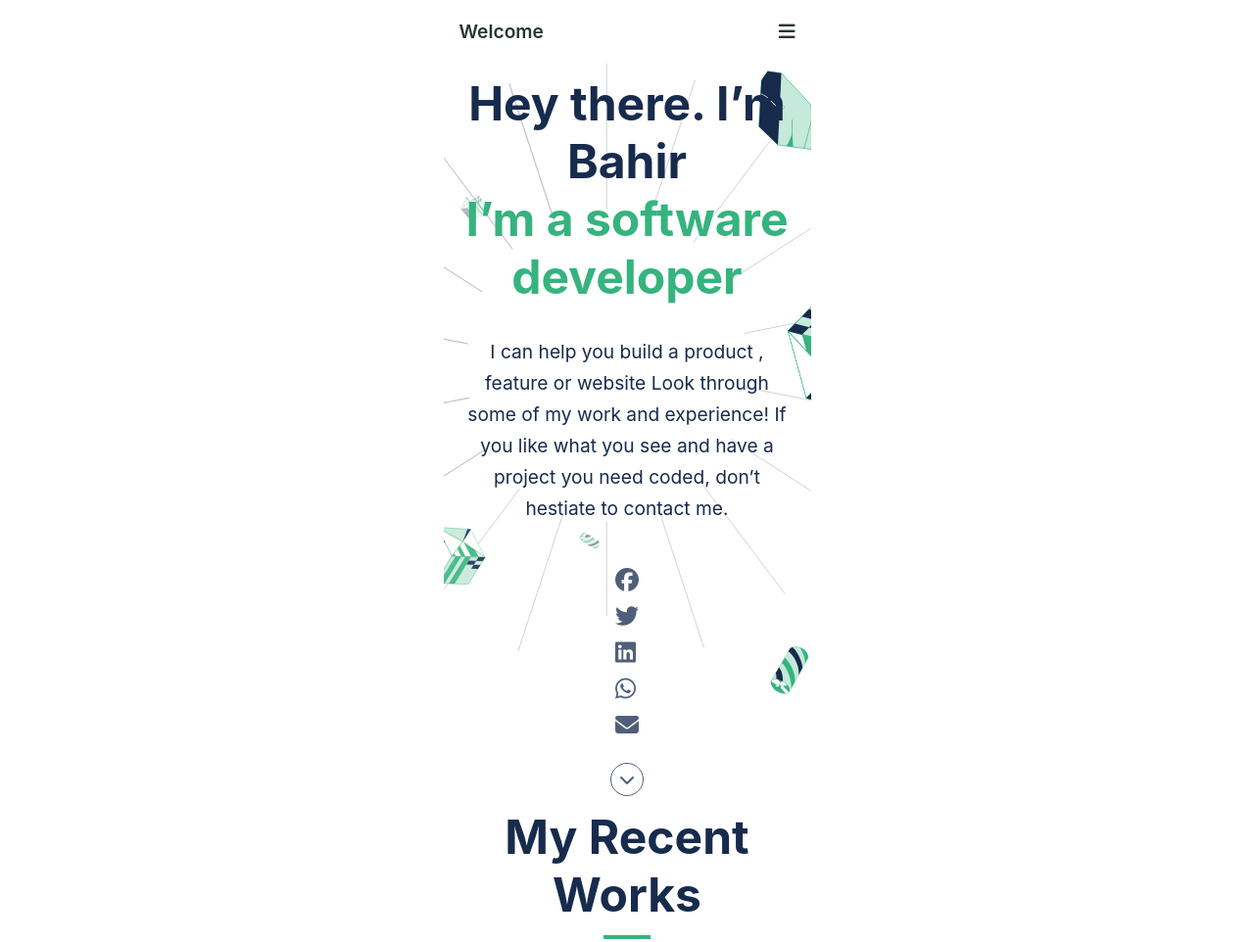
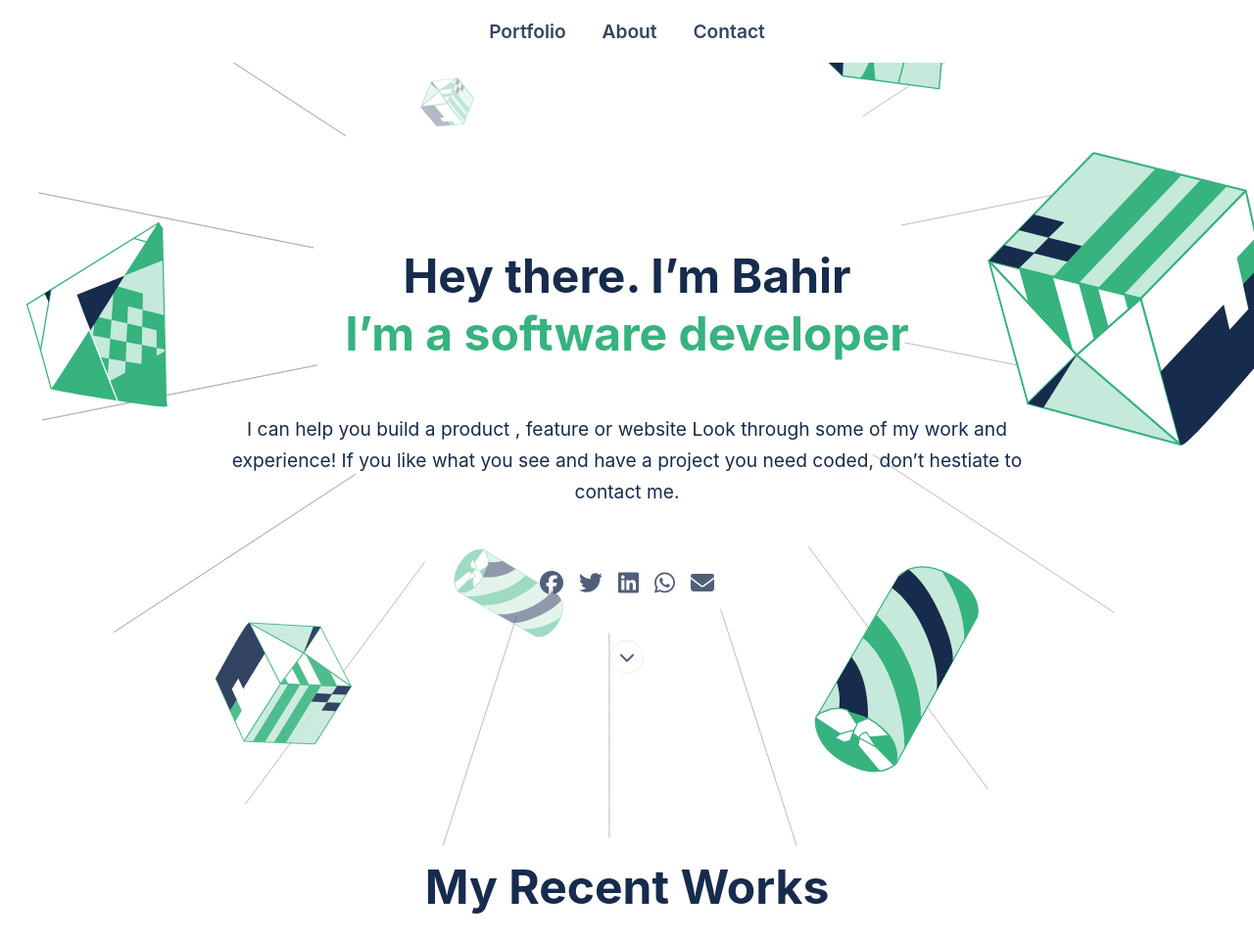
Before and after one commit to BahirHakimy/My-Portfolio, a plain HTML site: page index.html in a window 1280 px wide. Shown: the top 962 px of the page at 98% size. Drawn offline with Linux system fonts and the light colour scheme.

Commit message:
Update index.html and style.css to support desktop version

```diff
--- a/index.html
+++ b/index.html
@@ -15,8 +15,13 @@
     <main>
       <header>
         <a href="#" id="logo">Welcome</a>
-        <nav>
+        <nav id="humberger">
           <i class="fa-solid fa-bars"></i>
+        </nav>
+        <nav id="desktop-nav">
+          <a href="#welcome">Portfolio</a>
+          <a href="#about-me">About</a>
+          <a href="#contact-form">Contact</a>
         </nav>
       </header>
       <section id="welcome">
@@ -30,7 +35,7 @@
           of my work and experience! If you like what you see and have a project
           you need coded, don’t hestiate to contact me.
         </p>
-        <ul class="social-icons">
+        <ul class="social-icons flex-center">
           <li class="social-icon">
             <a href="https://www.facebook.com/profile.php?id=100004886324671">
               <i class="fa-brands fa-facebook"></i>
--- a/style.css
+++ b/style.css
@@ -22,7 +22,6 @@
 
 body {
   font-family: "Inter", sans-serif;
-  width: 375px;
   margin: auto;
 }
 
@@ -35,6 +34,19 @@ header {
   font-size: 1.2rem;
   font-weight: 600;
   line-height: 3rem;
+}
+
+#desktop-nav {
+  display: none;
+}
+
+#desktop-nav > a {
+  color: var(--navy);
+  font: 0.9rem;
+  text-align: center;
+  font-weight: 600;
+  line-height: 1.25rem;
+  margin: auto 1rem;
 }
 
 a {
@@ -51,7 +63,7 @@ a {
   justify-content: space-evenly;
   align-items: center;
   flex-direction: column;
-  background-image: url("./assets/background/welcome.svg");
+  background-image: url("./assets/background/header.svg");
   background-size: contain;
   background-repeat: no-repeat;
   min-height: 90vh;
@@ -79,6 +91,7 @@ a {
   text-align: center;
   color: var(--secondary);
   padding: 0 1rem;
+  max-width: 85%;
 }
 
 .social-icons {
@@ -102,7 +115,7 @@ a {
   width: 2rem;
   height: 2rem;
   border-radius: 50%;
-  border: 1px solid var(--gray);
+  border: 1px solid var(--smoke);
 }
 
 #recent-works {
@@ -193,6 +206,7 @@ a {
   background-size: contain;
   background-repeat: no-repeat;
   padding: 0.5rem;
+  height: 50vh;
 }
 
 .about-me-card {
@@ -281,3 +295,66 @@ footer {
 #submit-button {
   margin: 0;
 }
+
+/* Small devices (portrait tablets and large phones, 600px and up) */
+@media only screen and (min-width: 600px) {
+  #welcome {
+    background-size: cover;
+    min-height: 100vh;
+    background-position: center;
+  }
+  #about-me-intro {
+    height: 70vh;
+  }
+}
+
+/* Medium devices (landscape tablets, 768px and up) */
+@media only screen and (min-width: 768px) {
+  header {
+    justify-content: center;
+  }
+  #logo,
+  #humberger {
+    display: none;
+  }
+  #desktop-nav {
+    display: block;
+  }
+  #welcome {
+    background-image: url("assets/background/header-desktop.svg");
+    justify-content: center;
+    gap: 20px;
+    background-size: cover;
+  }
+  .description {
+    max-width: 65%;
+  }
+  #recent-works {
+    grid-template: auto repeat(3, 1fr) / repeat(2, 1fr);
+  }
+  #group {
+    grid-column: 1 / span 2;
+  }
+  #indicator {
+    display: none;
+  }
+  #about-me-intro {
+    background-image: url("./assets/background/about-me-desktop.svg");
+    background-size: cover;
+  }
+}
+
+/* Large devices (laptops/desktops, 992px and up) */
+@media only screen and (min-width: 992px) {
+  #recent-works {
+    grid-template: auto repeat(2, 1fr) / repeat(3, 1fr);
+    column-gap: 1.5rem;
+  }
+  #group {
+    grid-column: 1 / span 3;
+  }
+}
+
+/* Extra large devices (large laptops and desktops, 1200px and up) */
+@media only screen and (min-width: 1200px) {
+}
```
Also changed, not shown: assets/background/about-me-desktop.svg (added), assets/background/header-desktop.svg (added), assets/background/header.svg (renamed from assets/background/welcome.svg).
